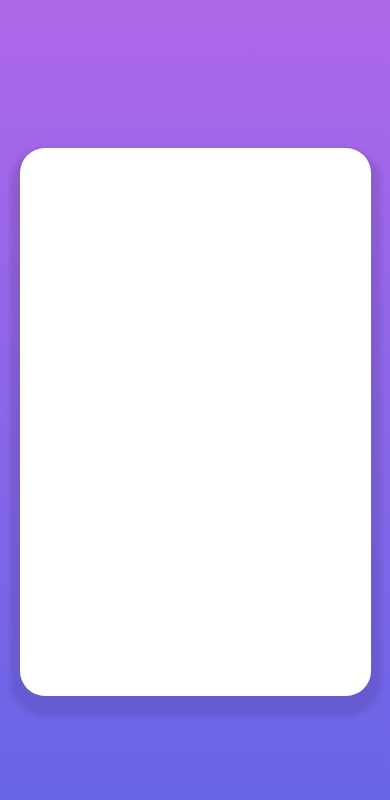
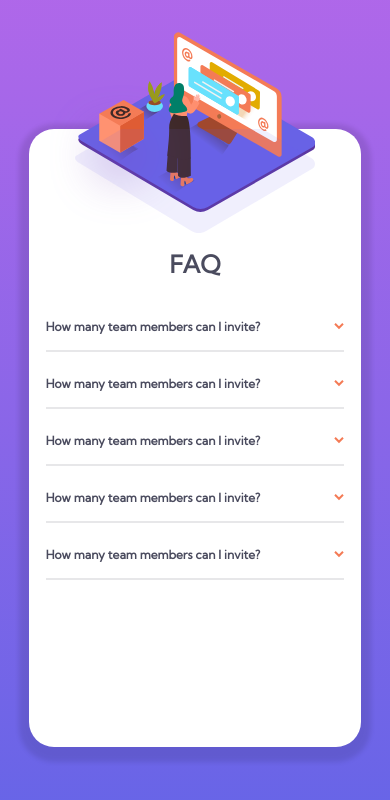
Before and after one commit to Anurag1096/-FAQ-accordion-card-, a plain HTML site: page index.html in a window 390 px wide. Drawn offline with Linux system fonts and the light colour scheme.

Commit message:
mobile design done

```diff
--- a/index.html
+++ b/index.html
@@ -11,6 +11,9 @@
       sizes="32x32"
       href="./images/favicon-32x32.png"
     />
+    <link rel="preconnect" href="https://fonts.googleapis.com">
+    <link rel="preconnect" href="https://fonts.gstatic.com" crossorigin>
+    <link href="https://fonts.googleapis.com/css2?family=Kumbh+Sans&display=swap" rel="stylesheet">
     <!-- Adding custom stylesheet -->
     <link rel="stylesheet" type="text/css" href="styles.css">
     <title>FAQ Accordion Card</title>
@@ -30,6 +33,67 @@
     <!-- Main container -->
    <div class="container">
     <!-- Container children -->
+    <!-- First div is for image -->
+    <div class="mobile">
+      <img class="top-img" src="./images/illustration-woman-online-mobile.svg">
+      <img class="bg-img" src="./images/bg-pattern-mobile.svg">
+    </div>
+    <!-- Second div is for accordion -->
+    <section class="section-accordion">
+
+      <h1 class="title">FAQ</h1>
+      <div class="faq">
+        <div class="questions">
+          <h4>How many team members can I invite?</h4>
+          <svg width="10" height="7" xmlns="http://www.w3.org/2000/svg"><path d="M1 .799l4 4 4-4" stroke="#F47B56" stroke-width="2" fill="none" fill-rule="evenodd"/></svg>
+        </div>
+        <div class="answers">
+          <p> You can invite up to 2 additional users
+            on the Free plan. There is no limit on team members for the Premium plan.</p>
+        </div>
+      </div>
+      <div class="faq">
+        <div class="questions">
+          <h4>How many team members can I invite?</h4>
+          <svg width="10" height="7" xmlns="http://www.w3.org/2000/svg"><path d="M1 .799l4 4 4-4" stroke="#F47B56" stroke-width="2" fill="none" fill-rule="evenodd"/></svg>
+        </div>
+        <div class="answers">
+          <p> You can invite up to 2 additional users
+            on the Free plan. There is no limit on team members for the Premium plan.</p>
+        </div>
+      </div>
+      <div class="faq">
+        <div class="questions">
+          <h4>How many team members can I invite?</h4>
+          <svg width="10" height="7" xmlns="http://www.w3.org/2000/svg"><path d="M1 .799l4 4 4-4" stroke="#F47B56" stroke-width="2" fill="none" fill-rule="evenodd"/></svg>
+        </div>
+        <div class="answers">
+          <p> You can invite up to 2 additional users
+            on the Free plan. There is no limit on team members for the Premium plan.</p>
+        </div>
+      </div>
+      <div class="faq">
+        <div class="questions">
+          <h4>How many team members can I invite?</h4>
+          <svg width="10" height="7" xmlns="http://www.w3.org/2000/svg"><path d="M1 .799l4 4 4-4" stroke="#F47B56" stroke-width="2" fill="none" fill-rule="evenodd"/></svg>
+        </div>
+        <div class="answers">
+          <p> You can invite up to 2 additional users
+            on the Free plan. There is no limit on team members for the Premium plan.</p>
+        </div>
+      </div>
+      <div class="faq">
+        <div class="questions">
+          <h4>How many team members can I invite?</h4>
+          <svg width="10" height="7" xmlns="http://www.w3.org/2000/svg"><path d="M1 .799l4 4 4-4" stroke="#F47B56" stroke-width="2" fill="none" fill-rule="evenodd"/></svg>
+        </div>
+        <div class="answers">
+          <p> You can invite up to 2 additional users
+            on the Free plan. There is no limit on team members for the Premium plan.</p>
+        </div>
+      </div>
+    </section>
+
    </div>
 
    <script type="text/javascript" src="script.js"></script>
--- a/script.js
+++ b/script.js
@@ -0,0 +1,15 @@
+"use strict"
+
+const faqs = document.querySelectorAll(".faq");
+console.log(faqs);
+faqs.forEach(faq=>{
+    faq.addEventListener("click",()=> {
+       if(faq.classList.contains("active")){
+        faq.classList.toggle("active");
+       }
+        else{
+            faqs.forEach(faq=>faq.classList.remove("active"))
+            faq.classList.add("active");
+        }
+    });
+});
--- a/styles.css
+++ b/styles.css
@@ -1,39 +1,114 @@
 *{
     margin:0;
     box-sizing: border-box;
-    font-size: 12px;
+
 }
 
 body{
     height:100vh;
+    padding-top:2rem;
+    font-family:'Kumbh Sans', sans-serif;
+    font-weight:400;
     background: linear-gradient(hsl(273, 75%, 66%),hsl(240, 73%, 65%));
     display:flex;
     justify-content:center;
     align-items:center;
+    color:hsl(237, 12%, 33%);
 }
 
 .container{
- height:65%;
+ height:76%;
  border-radius: 25px;
  background-color: white;
- box-shadow:  0 10px 5px 10px rgba(0, 0, 0, 0.1);
+ box-shadow:  0 5px 5px 10px rgba(0, 0, 0, 0.1);
 
 }
 
+/* Mobile section */
+.mobile{
+    justify-content:center;
+    position:relative;
+    display:flex;
+    justify-content:center;
+    align-items:center;
+}
+.top-img{
+    position:absolute;
+    top:3em;
+    transform: translate(-4.8%,-74%);
+}
+.bg-img{
+    position:relative;
+    top: 0px;
+}
+/* Accordion section mobile */
+.section-accordion{
+    display: flex;
+    flex-direction: column;
+    align-items:center;
+    padding-bottom:1rem;
+}
+.title{
+    margin: 1rem 0rem;
+}
+.faq{
+    width:90%;
+    max-width: 300px;
+    margin-top:1.5rem;
+
+    padding-bottom:1rem;
+    font-size: 12px;
+    border-bottom: 2px solid  hsl(240, 5%, 91%);
+    cursor:pointer;
+}
+.questions{
+    display:flex;
+    justify-content:space-between;
+    align-items:center;
+}
+
+.answers {
+    max-height: 0;
+    overflow: hidden;
+    transition:max-height 0.8s ease ;
+}
+
+.answers p {
+    padding-top: 1rem;
+    line-height: 1.5;
+}
+
+.faq.active .answers{
+    max-height:90px;
+}
+.faq.active svg{
+    transform: rotate(180deg);
+}
+
+svg{
+    transition: transform 0.5s ease-in;
+}
+/* Media queries */
 @media screen and (max-width:600px){
     .container{
-        width:90%;
+        width:85%;
+
     }
 }
 @media screen and (min-width:600px){
     .container{
         width:85%;
+        display:flex;
+    }
+    .mobile{
+        display:none;
     }
 }
 
 @media screen and (min-width:768px){
     .container{
         width:80%;
+
     }
 }
 @media  screen and (min-width:992px){
@@ -45,5 +120,7 @@ body{
 @media  screen and (min-width:1200px){
     .container{
         width:60%;
+        height:80%;
+        justify-content:start;
     }
 }
```
